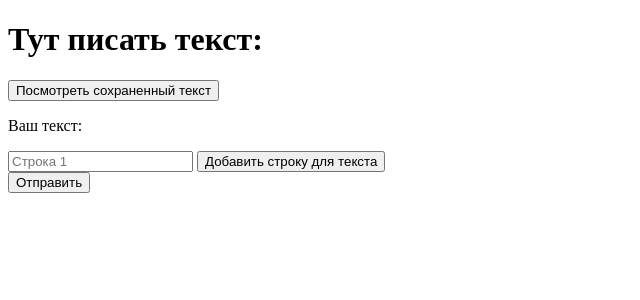
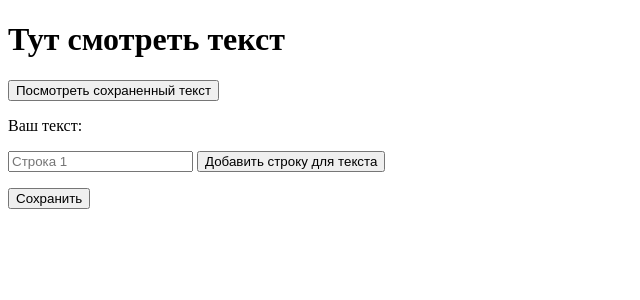
Before and after one commit to arakut/artV12, a Flask app: page / in a window 1280 px wide. Shown: the top 300 px of the page, without its empty margins (0-640 px from the left). Run offline with Flask 2, Linux system fonts and the light colour scheme.

Commit message:
готово

```diff
--- a/main.py
+++ b/main.py
@@ -6,7 +6,11 @@ from sqlalchemy.dialects.postgresql import JSONB
 # Конфигурации приложения
 DEBUG = True
 SECRET_KEY = 'adsgt5478ffh3h13duj0'
-SQLALCHEMY_DATABASE_URI = 'postgresql://postgres:hfmcjdh563@localhost/all_inputs'
+DB_HOST = "localhost"
+DB_NAME = "inputs_db"
+DB_USER = "postgres"
+DB_PASS = "hfmcjdh563"
+SQLALCHEMY_DATABASE_URI = f'postgresql://{DB_USER}:{DB_PASS}@{DB_HOST}/{DB_NAME}'
 
 # Создание приложения Flask и БД с указанной выше конфигурацией
 app = Flask(__name__)
--- a/templates/all_inputs.html
+++ b/templates/all_inputs.html
@@ -1,5 +1,7 @@
 {% extends 'index.html' %}
-
+{% block title %}
+    <title>Неглавная страница</title>
+{% endblock %}
 {% block content %}
     <h1>Тут смотреть текст</h1>
     <p><form action="/">
--- a/templates/index.html
+++ b/templates/index.html
@@ -2,25 +2,24 @@
 <html lang="en">
 <head>
     <meta charset="UTF-8">
+    <meta name="viewport" content="width=device-width, initial-scale=1">
+    {% block title %}
     <title>Главная страница</title>
+    {% endblock %}
     <script src="https://ajax.googleapis.com/ajax/libs/jquery/3.4.0/jquery.min.js"></script>
-</head>
+   </head>
 <body>
 {% block content %}
     <script>
         $(document).ready(function(){
-            var count_input = 1;
-            $("#add_text").click(function(e) {
-                count_input += 1;
-                $("#RowInput").append('<div class="row"><input type="text" required placeholder="Строка '+count_input+'" ' +
-                                      'name="input_'+count_input+'"/> <a href="#" class="remove_row">Удалить</a></div>');
-                $("body").on("click", ".remove_row", function (e){
-                    count_input -= 1;
-                    if (count_input > 1) {
-                        $(this).parent('div').remove();
+            var count_input = 1
+            $("#add_text").click(function() {
+                count_input++;
+                $("#RowInput").append('<p><div class="row"><input type="text" required placeholder="Строка '+count_input+'" ' +
+                                      'name="input_'+count_input+'"/><button type="button" name="show_more" class="remove_row">Удалить</button></p></div>');
 
-                    }
-                    count_input -= 1;
+                $("body").on("click", ".remove_row", function (){
+                    $(this).parent('div').remove();
                 })
             });
         });
@@ -28,21 +27,21 @@
     {% for msg in get_flashed_messages() %}
         <div class="flash"> {{msg}} </div>
     {% endfor %}
-    <h1>Тут писать текст: </h1>
-
+    <h1>Тут смотреть текст</h1>
     <p><form action="all_inputs">
         <button>Посмотреть сохраненный текст</button>
     </form>
-    <p>Ваш текст: </p>
-    <p><form action="/" method="post">
-        <div id="RowInput">
-            <div class="row">
-                <input type="text" name="input_1" placeholder="Строка 1" required />
-                <button id="add_text" type="button">Добавить строку для текста</button>
+    <p>Ваш текст:
+        <p><form action="/" method="post">
+           <div id="RowInput">
+                <div class="col-auto row">
+                    <p><input type="text" name="input_1" placeholder="Строка 1" required>
+                    <button id="add_text" type="button">Добавить строку для текста</button></p>
+                </div>
             </div>
-        </div>
-        <input type="submit" value="Отправить">
-    </form>
+            <a><input type="submit" value="Сохранить"></a>
+        </form>
+
 {% endblock %}
 </body>
 </html>
```
